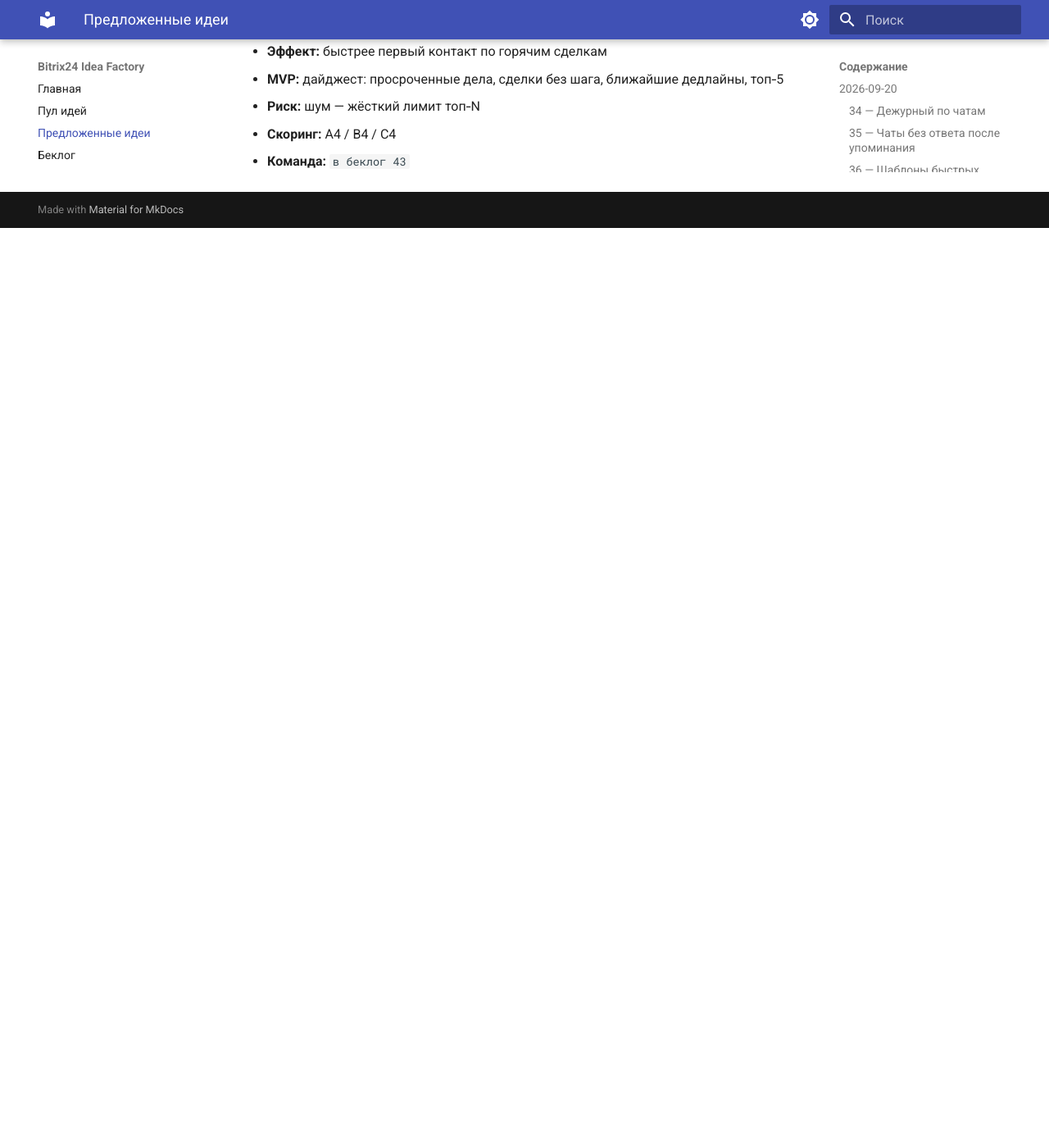
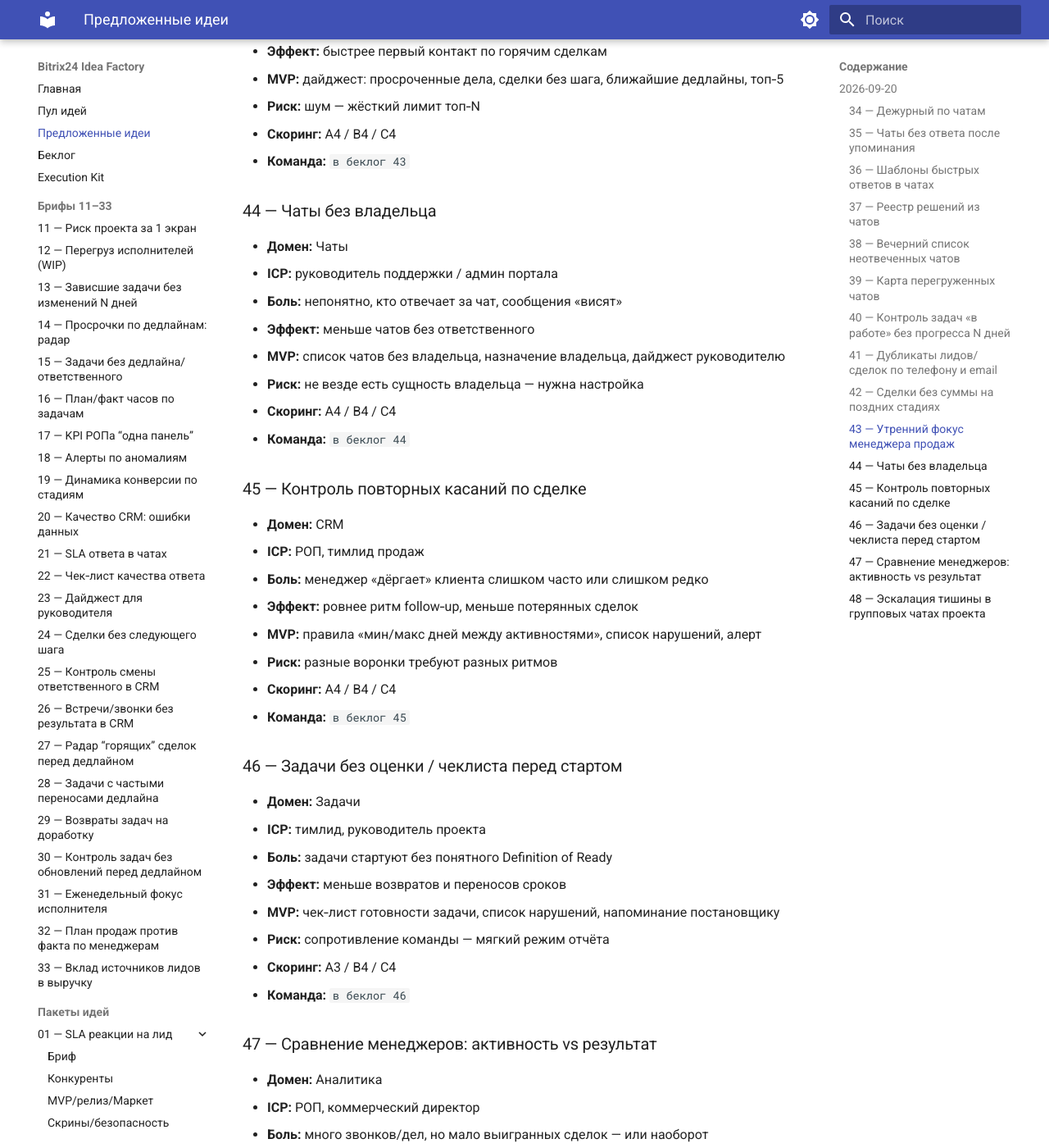
Before and after one commit to grinkevich-dima/b24-idea-factory, an MkDocs documentation site: the page built from docs/idea-briefs/PROPOSED.md, in a window 1280 px wide and 1400 px high, scrolled down 3509 px. Shown: the whole window at 82% size. Built offline with MkDocs 1.6.1 and Material for MkDocs 9.7.7, drawn with Linux system fonts in a browser that asks for light colours; before the commit the page ends 3787 px from its top, so only the background shows below that; some of the changed text lies outside the part shown.

Commit message:
Log proposed ideas 44-48
Co-authored-by: grinkevich-dima <grinkevich-dima@users.noreply.github.com>

```diff
--- a/docs/idea-briefs/PROPOSED.md
+++ b/docs/idea-briefs/PROPOSED.md
@@ -106,3 +106,53 @@
 - **Риск:** шум — жёсткий лимит топ‑N
 - **Скоринг:** A4 / B4 / C4
 - **Команда:** `в беклог 43`
+
+### 44 — Чаты без владельца
+- **Домен:** Чаты
+- **ICP:** руководитель поддержки / админ портала
+- **Боль:** непонятно, кто отвечает за чат, сообщения «висят»
+- **Эффект:** меньше чатов без ответственного
+- **MVP:** список чатов без владельца, назначение владельца, дайджест руководителю
+- **Риск:** не везде есть сущность владельца — нужна настройка
+- **Скоринг:** A4 / B4 / C4
+- **Команда:** `в беклог 44`
+
+### 45 — Контроль повторных касаний по сделке
+- **Домен:** CRM
+- **ICP:** РОП, тимлид продаж
+- **Боль:** менеджер «дёргает» клиента слишком часто или слишком редко
+- **Эффект:** ровнее ритм follow‑up, меньше потерянных сделок
+- **MVP:** правила «мин/макс дней между активностями», список нарушений, алерт
+- **Риск:** разные воронки требуют разных ритмов
+- **Скоринг:** A4 / B4 / C4
+- **Команда:** `в беклог 45`
+
+### 46 — Задачи без оценки / чеклиста перед стартом
+- **Домен:** Задачи
+- **ICP:** тимлид, руководитель проекта
+- **Боль:** задачи стартуют без понятного Definition of Ready
+- **Эффект:** меньше возвратов и переносов сроков
+- **MVP:** чек‑лист готовности задачи, список нарушений, напоминание постановщику
+- **Риск:** сопротивление команды — мягкий режим отчёта
+- **Скоринг:** A3 / B4 / C4
+- **Команда:** `в беклог 46`
+
+### 47 — Сравнение менеджеров: активность vs результат
+- **Домен:** Аналитика
+- **ICP:** РОП, коммерческий директор
+- **Боль:** много звонков/дел, но мало выигранных сделок — или наоборот
+- **Эффект:** быстрее находят неэффективные паттерны работы
+- **MVP:** панель «активности / выигранные / сумма» по менеджерам, сравнение периодов
+- **Риск:** не сводить к «палочной» системе — показывать контекст
+- **Скоринг:** A5 / B4 / C4
+- **Команда:** `в беклог 47`
+
+### 48 — Эскалация тишины в групповых чатах проекта
+- **Домен:** Чаты / Задачи
+- **ICP:** руководитель проекта, тимлид
+- **Боль:** по проектному чату давно нет ответов на открытые вопросы
+- **Эффект:** меньше зависших решений в переписке
+- **MVP:** ручная метка «ждёт ответа», очередь тишины, эскалация через N часов
+- **Риск:** права IM; без чтения текста сообщений
+- **Скоринг:** A4 / B3 / C3
+- **Команда:** `в беклог 48`
```
Also changed, not shown: other parts of docs/idea-briefs/PROPOSED.md (+1 -1 lines).
